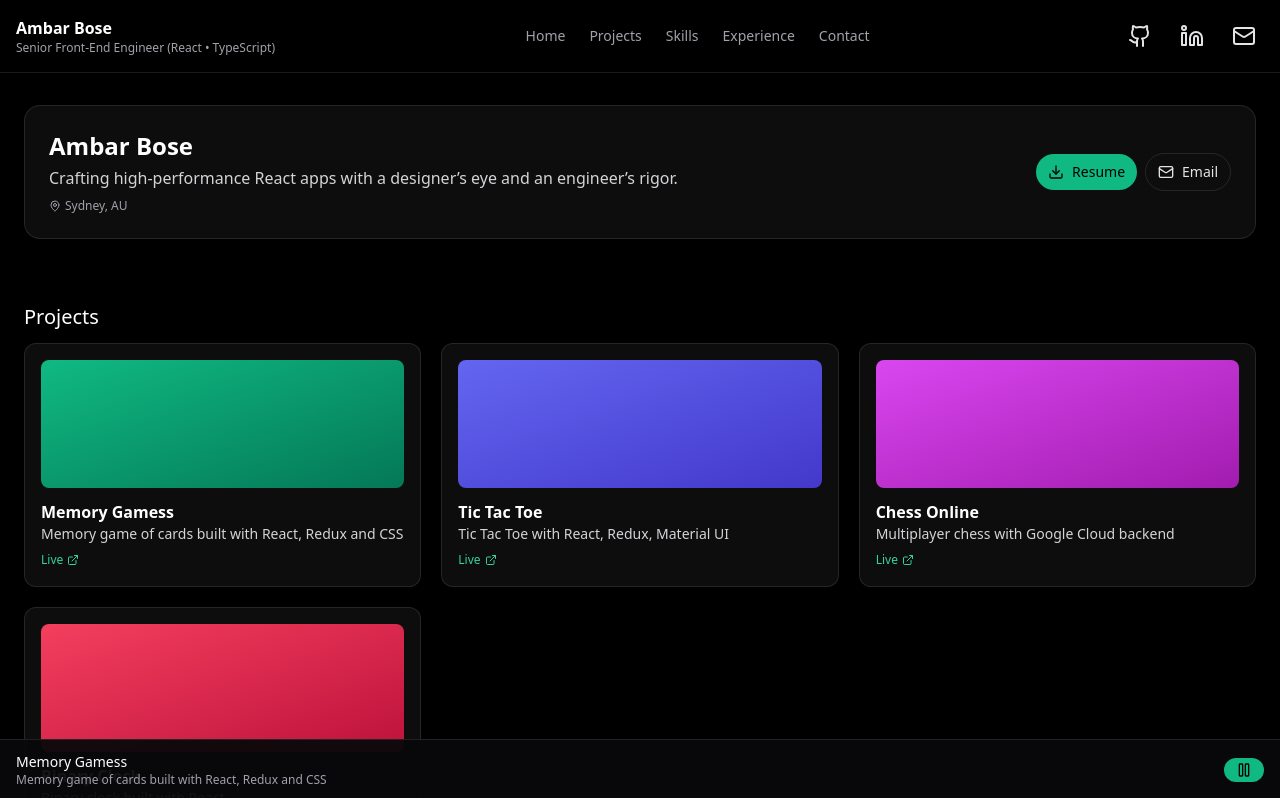
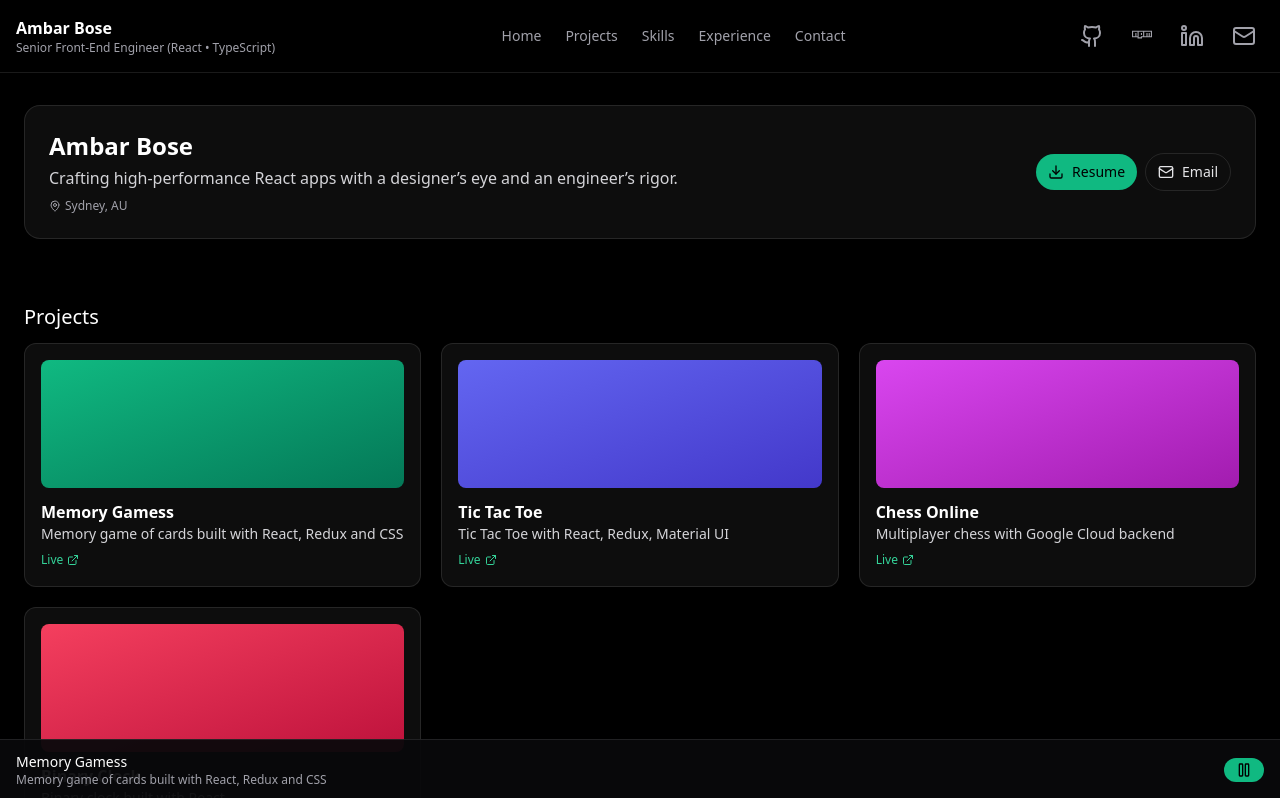
Before and after one commit to ambarbs/spotify-portfolio, a React (Vite) app: page / in a window 1280 px wide. Shown: the top 798 px of the page. Built offline with nearby package versions, Linux system fonts and the light colour scheme; no server answers.

Commit message:
chore: add npm field to Profile type and update Header to show NPM icon

```diff
--- a/src/components/layout/Header.tsx
+++ b/src/components/layout/Header.tsx
@@ -1,6 +1,7 @@
-import { Github, Linkedin, Mail } from "lucide-react";
-import type { Profile } from "../../types";
-import Nav from "./Nav";
+import { Github, Linkedin, Mail } from 'lucide-react';
+import { FaNpm } from 'react-icons/fa';
+import type { Profile } from '../../types';
+import Nav from './Nav';
 
 export default function Header({ profile }: { profile: Profile }) {
   return (
@@ -15,21 +16,34 @@ export default function Header({ profile }: { profile: Profile }) {
           <a
             href={profile.github}
             aria-label="GitHub"
-            className="p-2 rounded-full hover:bg-white/10"
+            target="_blank"
+            rel="noreferrer"
+            className="p-2 rounded-full hover:bg-white/10 text-zinc-400 hover:text-white"
           >
             <Github />
           </a>
           <a
+            href={profile.npm}
+            aria-label="NPM"
+            target="_blank"
+            rel="noreferrer"
+            className="p-2 rounded-full hover:bg-white/10 text-zinc-400 hover:text-white"
+          >
+            <FaNpm size={20} />
+          </a>
+          <a
             href={profile.linkedin}
             aria-label="LinkedIn"
-            className="p-2 rounded-full hover:bg-white/10"
+            target="_blank"
+            rel="noreferrer"
+            className="p-2 rounded-full hover:bg-white/10 text-zinc-400 hover:text-white"
           >
             <Linkedin />
           </a>
           <a
             href={`mailto:${profile.email}`}
             aria-label="Email"
-            className="p-2 rounded-full hover:bg-white/10"
+            className="p-2 rounded-full hover:bg-white/10 text-zinc-400 hover:text-white"
           >
             <Mail />
           </a>
--- a/src/types/index.ts
+++ b/src/types/index.ts
@@ -27,6 +27,7 @@ export type Profile = {
   email: string;
   github: string;
   linkedin: string;
+  npm: string;
 };
 
 export type SkillSection = { title: string; text: string };
```
Also changed, not shown: package.json (+5 -2 lines), 1 other file (tests, documents, lock files or other folders).
